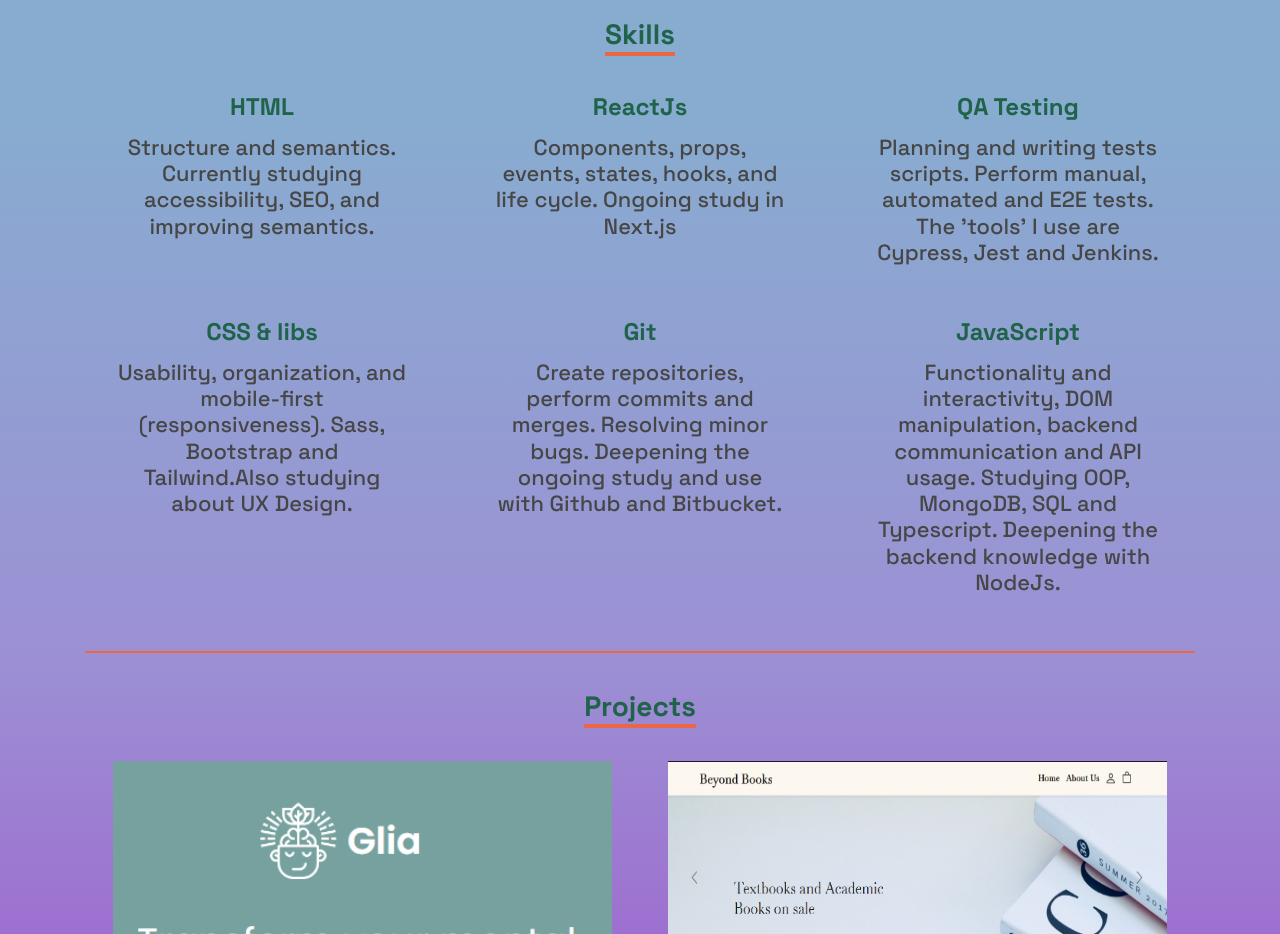
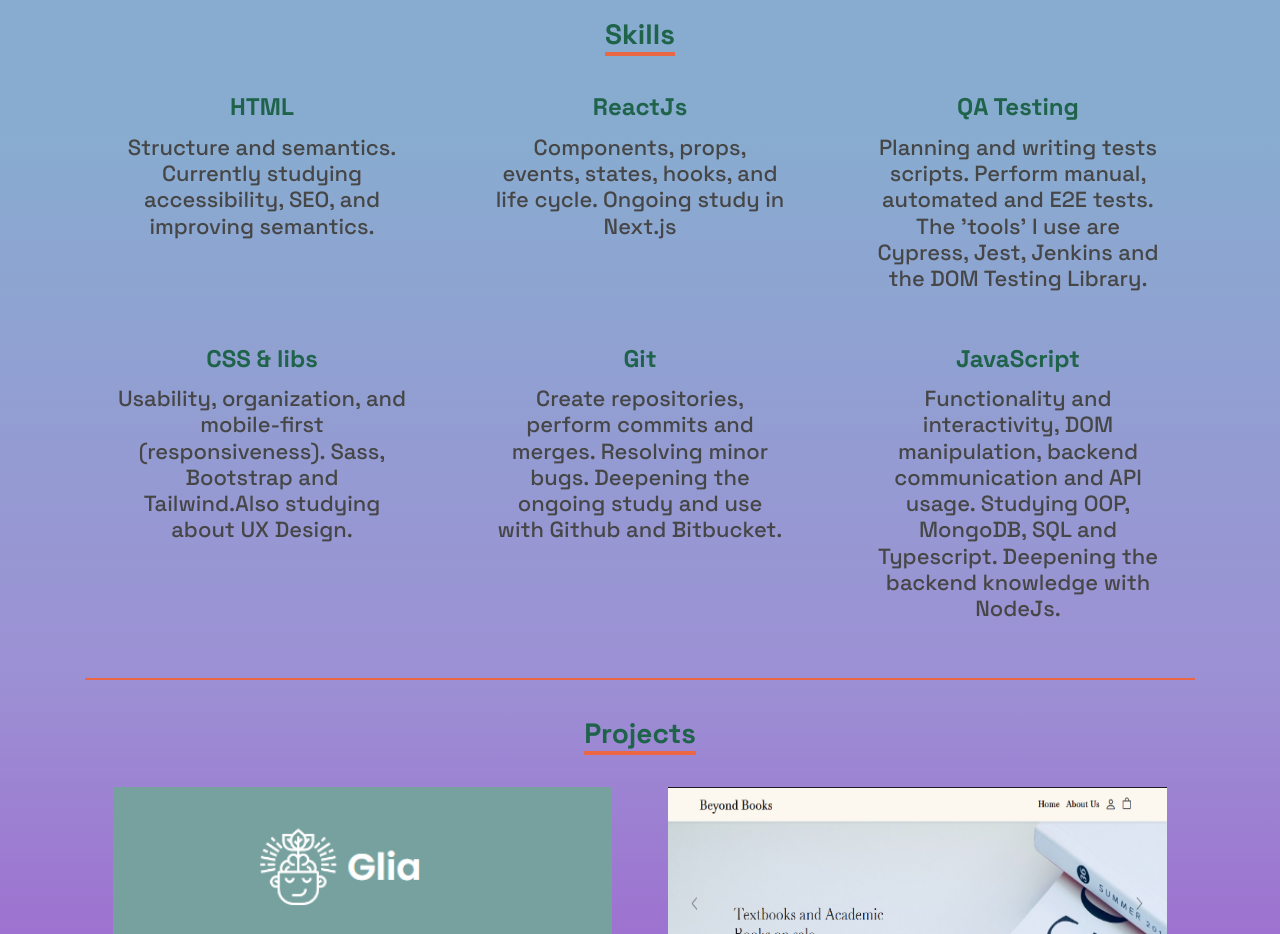
Before and after one commit to Caroline-Barbosa-Vilar/portfolio, a website: page public/index.html in a window 1280 px wide. Shown: the part 1500-2434 px from the top of the page. Drawn offline with Linux system fonts and the light colour scheme.

Commit message:
add an item in qa testing

```diff
--- a/public/index.html
+++ b/public/index.html
@@ -86,7 +86,7 @@
           </div>
           <div class="skills__items">
             <h3 class="skills__items--title">QA Testing</h3>
-            <p class="skills__items--text">Planning and writing tests scripts. Perform manual, automated and E2E tests. The 'tools' I use are Cypress, Jest and Jenkins.</p>
+            <p class="skills__items--text">Planning and writing tests scripts. Perform manual, automated and E2E tests. The 'tools' I use are Cypress, Jest, Jenkins and the DOM Testing Library.</p>
           </div>
           <div class="skills__items">
             <h3 class="skills__items--title">CSS & libs</h3>
```
